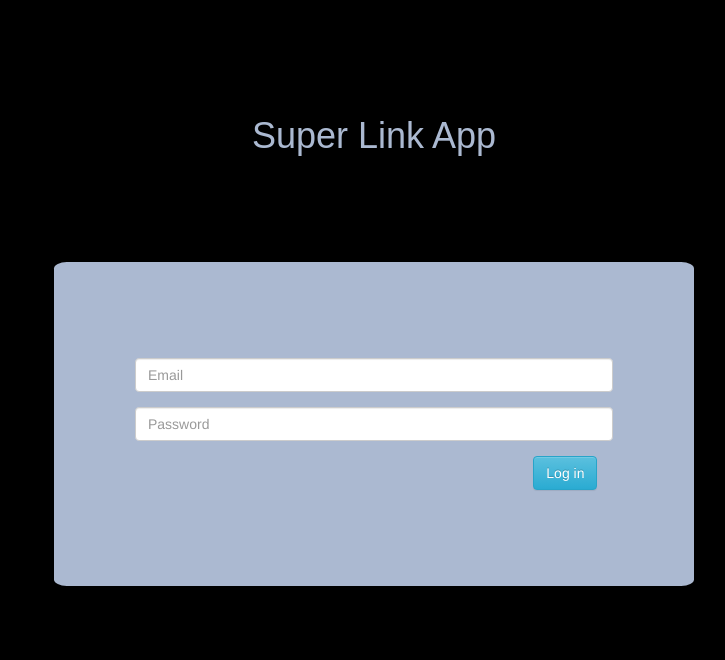
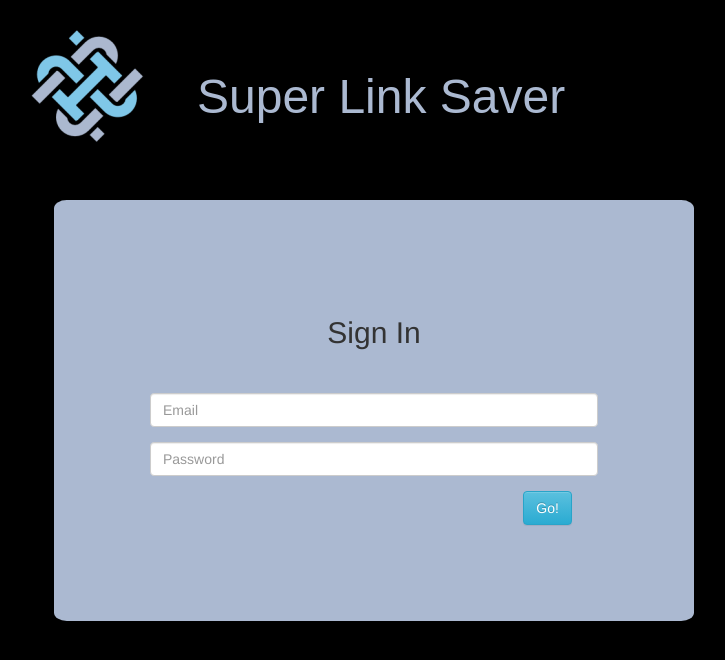
Before and after one commit to aarsenault/Links_app, a Flask app: page / in a window 1280 px wide. Shown: the top 660 px of the page, without its empty margins (266-991 px from the left). Run offline with Flask 2, Linux system fonts and the light colour scheme; some libraries are stand-ins or nearby versions; some web fonts are replaced.

Commit message:
made logo for link site

```diff
--- a/app/static/main.css
+++ b/app/static/main.css
@@ -21,13 +21,40 @@ body{
 }
 
 
+h1{
+    font-size: 48px;
+
+}
+
+
+.sign_in{
+
+    padding-bottom: 7.5%;
+}
+
+.logo_text{
+
+
+    padding-top: 5%;
+}
 
 
 .title{
 
-    padding: 7.5%;
+
+    padding-top: 1%;
+    max-width: 60%;
+
+    border-radius: 2%;
+
+
+
+
+ /*old*/
+/*    padding: 7.5%;
     max-width: 50%;
-    border-radius: 2%;
+
+    border-radius: 2%;*/
 
 }
 
--- a/app/templates/index.html
+++ b/app/templates/index.html
@@ -18,7 +18,15 @@
             <div class="container title">
 
                 <div class="row">
-                    <h1 class="text-center"> Super Link App </h1>
+
+                    <div class="col-md-3">
+                        <img class="center-block" src="../static/img/sls_logo.png" alt="sls logo">
+                    </div>
+
+                    <div class="col-md-9 logo_text">
+                        <h1> Super Link Saver </h1>
+                    </div>
+
                 </div>
             </div>
         </div>
@@ -29,9 +37,15 @@
         <!-- Holds the grid -->
         <div class="container login">
 
+
+
         <div class="row">
 
+        <div class="col-md-12">
+            <H2 class="text-center sign_in"> Sign In </H2>
+        </div>
 
+        <div class="col-md-12">
 
           <div class="form-size"> <form action="" method="post">
             <div class="form-group">
@@ -40,11 +54,11 @@
               <div class="form-group">
                 <input type="password" class="form-control" id="password" name="password" placeholder="Password">
               </div>
-            <div class="col-md-10"></div><button type="submit" class="btn btn-info"> Log in </button>
+            <div class="col-md-10"></div><button type="submit" class="btn btn-info">  Go! </button>
           </form> </div>
 
 
-
+        </div>
         </div>
 
 
```
Also changed, not shown: app/static/img/favicon.png (added), app/static/img/sls_logo.png (added).
